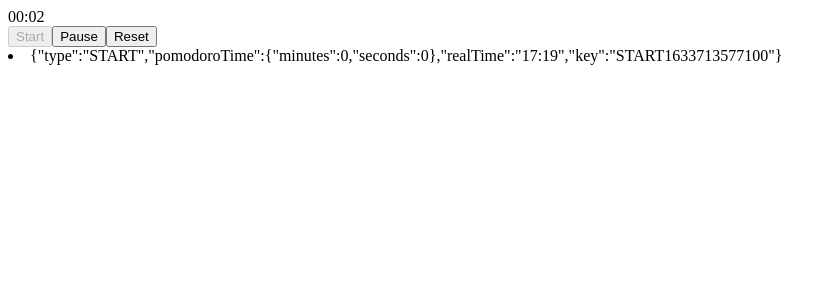
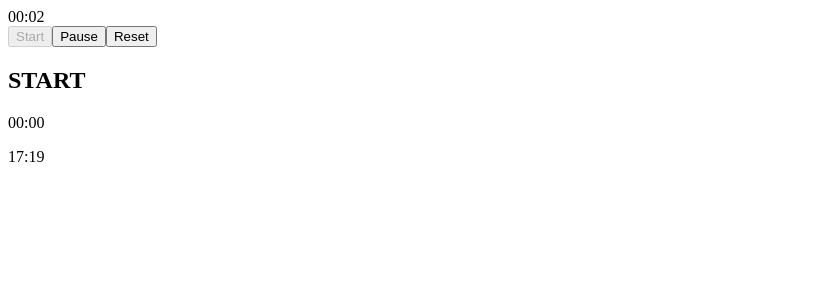
Before and after one commit to krisp3t/pomodoro-timer, a React (Create React App) app: page / in a window 1280 px wide. Both pictures are taken after a click on the button "Start". Shown: the top 300 px of the page, without its empty margins (0-835 px from the left). Built offline with nearby package versions, Linux system fonts and the light colour scheme; the HTML template or start-up script is replaced by a standard one.

Commit message:
Add HistoryItem

```diff
--- a/src/History/History.jsx
+++ b/src/History/History.jsx
@@ -1,8 +1,9 @@
 import React from "react";
+import HistoryItem from "./HistoryItem";
 
 const History = (props) => {
 	const actionItems = props.items.map((action) => (
-		<li key={action.key}>{JSON.stringify(action)}</li>
+		<HistoryItem key={action.key} action={action} />
 	));
 	return <div className="history">{actionItems}</div>;
 };
--- /dev/null
+++ b/src/History/HistoryItem.jsx
@@ -0,0 +1,16 @@
+import React from "react";
+
+const HistoryItem = (props) => {
+	return (
+		<div className="history-item">
+			<h2>{props.action.type}</h2>
+			<p>
+				{props.action.pomodoroTime.minutes}:
+				{props.action.pomodoroTime.seconds}
+			</p>
+			<p>{props.action.realTime}</p>
+		</div>
+	);
+};
+
+export default HistoryItem;
--- a/src/Session/Interval.jsx
+++ b/src/Session/Interval.jsx
@@ -6,8 +6,8 @@ export const calculateMinSec = (timestamp) => {
 	const seconds = timestamp % 60;
 
 	return {
-		minutes: minutes,
-		seconds: seconds,
+		minutes: formatTime(minutes),
+		seconds: formatTime(seconds),
 	};
 };
 
--- a/src/Session/Session.jsx
+++ b/src/Session/Session.jsx
@@ -2,7 +2,6 @@ import React, { useState, useEffect, useRef } from "react";
 
 import Interval from "./Interval";
 import Button from "../UI/Button";
-import { calculateMinSec } from "./Interval";
 import SessionObject from "./SessionObject";
 
 const SESSION_STATUS_WORKING = "working";
@@ -38,16 +37,7 @@ const Session = (props) => {
 				sessionStatus.current === SESSION_STATUS_PAUSED
 					? "PAUSE_END"
 					: "START";
-			props.onAction(
-				// type:
-				// 	sessionStatus.current === SESSION_STATUS_PAUSED
-				// 		? "PAUSE_END"
-				// 		: "START",
-				// pomodoroTime: calculateMinSec(timestamp),
-				// realTime: new Date().toTimeString().slice(0, 5),
-				// key: "S" + Date.now(),
-				new SessionObject(type, timestamp)
-			);
+			props.onAction(new SessionObject(type, timestamp));
 		}
 		sessionStatus.current = SESSION_STATUS_WORKING;
 	};
@@ -59,12 +49,7 @@ const Session = (props) => {
 			start: false,
 			pause: true,
 		});
-		props.onAction({
-			type: "PAUSE_START",
-			pomodoroTime: calculateMinSec(timestamp),
-			realTime: new Date().toTimeString().slice(0, 5),
-			key: "P" + Date.now(),
-		});
+		props.onAction(new SessionObject("PAUSE_START", timestamp));
 	};
 
 	const resetPomodoro = () => {
@@ -78,20 +63,8 @@ const Session = (props) => {
 	};
 
 	useEffect(() => {
-		return () => clearInterval(pomodoroInterval.current);
-	}, []);
-
-	useEffect(() => {
 		if (timestamp === 1500) {
-			props.onAction({
-				type: "COMPLETE_WORKING",
-				pomodoroTime: {
-					minutes: "25",
-					seconds: "0",
-				},
-				realTime: new Date().toTimeString().slice(0, 5),
-				key: "C" + Date.now(),
-			});
+			props.onAction(new SessionObject("WORKING_END", 1500));
 			sessionStatus.current = SESSION_STATUS_BREAK;
 			setTimestamp(300);
 			startPomodoro(false);
@@ -100,22 +73,17 @@ const Session = (props) => {
 			sessionStatus.current === SESSION_STATUS_BREAK
 		) {
 			alert("Your break is over");
-			props.onAction({
-				type: "COMPLETE_BREAK",
-				pomodoroTime: {
-					minutes: "5",
-					seconds: "0",
-				},
-				realTime: new Date().toTimeString().slice(0, 5),
-				key: "C" + Date.now(),
-			});
+			props.onAction(new SessionObject("BREAK_END", timestamp));
 			sessionStatus.current = SESSION_STATUS_WORKING;
 			setTimestamp(0);
 			startPomodoro(false);
 		}
 	}, [timestamp]);
 
-	console.log(sessionStatus.current);
+	/* Cleanup */
+	useEffect(() => {
+		return () => clearInterval(pomodoroInterval.current);
+	}, []);
 
 	return (
 		<div className="session">
```
Also changed, not shown: src/History/HistoryItem.module.css (added).
